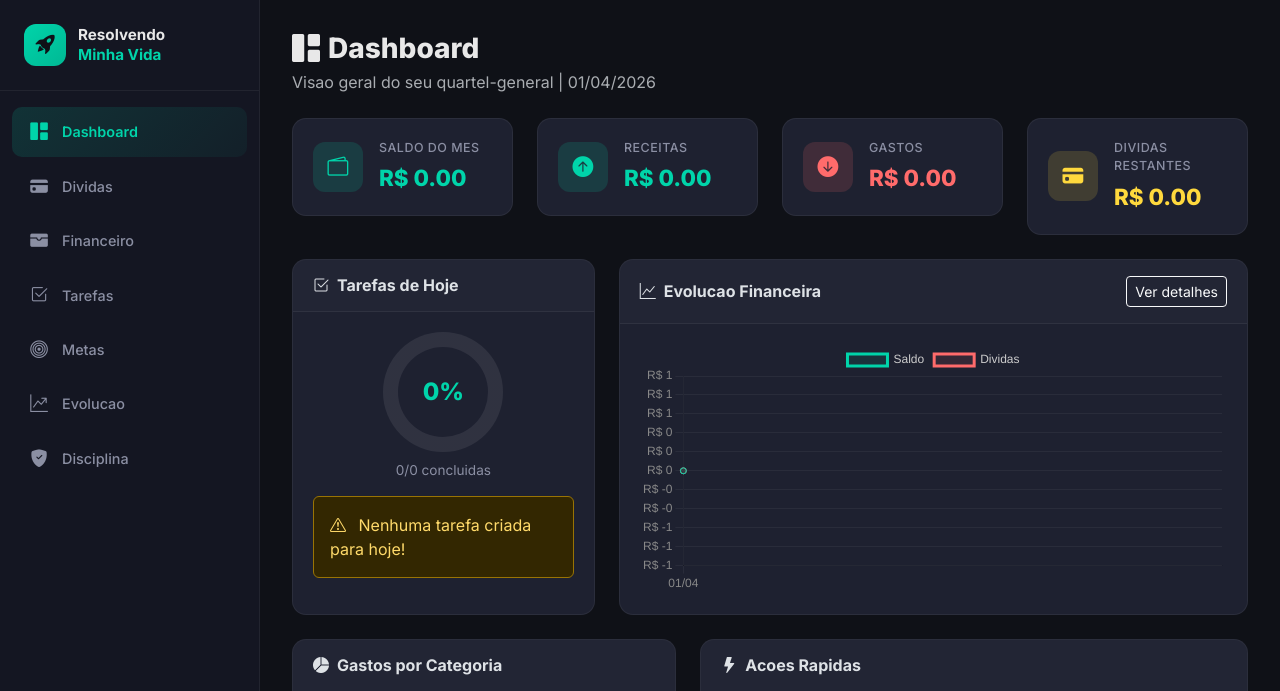
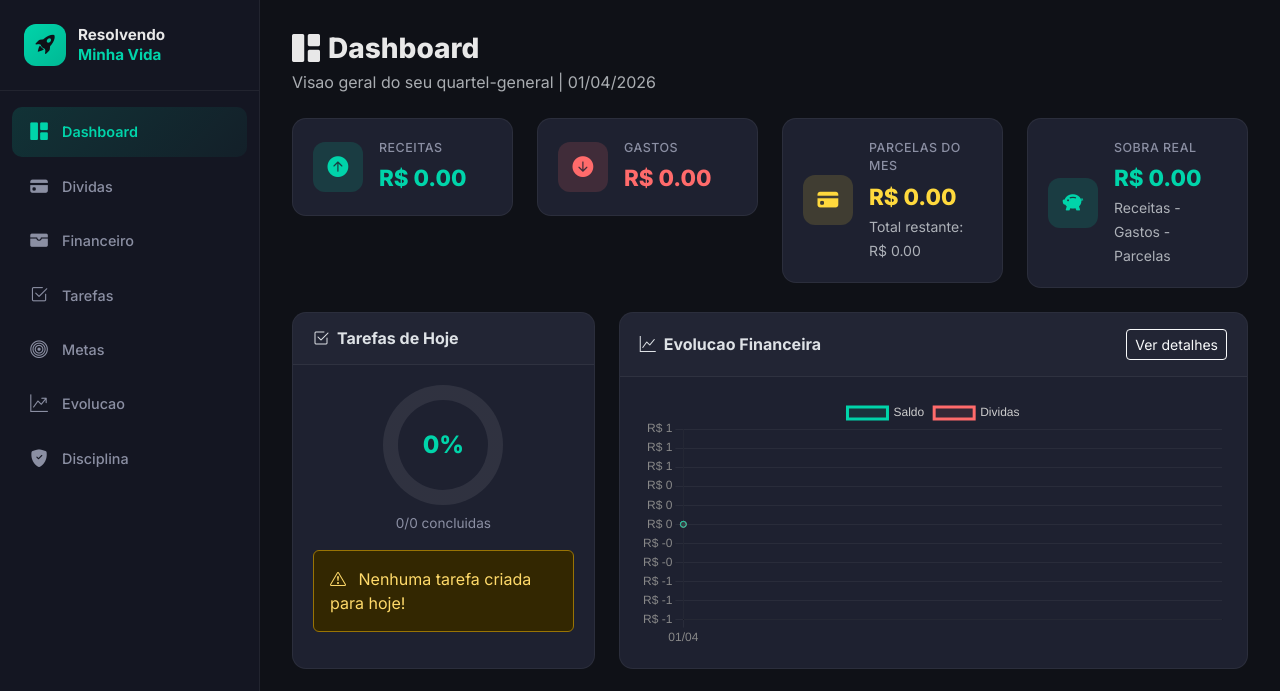
Before and after one commit to luishenriquecoc1-pixel/ll, a Flask app: page / in a window 1280 px wide. Shown: the top 691 px of the page. Run offline with Flask 3, Linux system fonts and the light colour scheme; the visitor is signed in with stand-in values (Sample User, id 1); data comes from the database, SQL or seed files in the repository; data that the repository does not hold is empty; some libraries are stand-ins or nearby versions.

Commit message:
Melhorias dashboard: parcelas do mes e sobra real
- Card "Parcelas do Mes" mostra quanto paga de divida por mes
  (soma das parcelas), nao o total restante
- Card "Sobra Real" = receitas - gastos - parcelas
- Total restante das dividas aparece como texto secundario

Co-Authored-By: Claude Opus 4.6 (1M context) <noreply@anthropic.com>

```diff
--- a/app.py
+++ b/app.py
@@ -82,7 +82,9 @@ def dashboard():
     receitas = models.total_receitas_mes(uid)
     gastos = models.total_gastos_mes(uid)
     saldo = receitas - gastos
-    dividas = models.total_dividas(uid)
+    dividas_total = models.total_dividas(uid)
+    parcelas_mes = models.total_parcelas_mes(uid)
+    sobra_real = receitas - gastos - parcelas_mes
     prog = models.progresso_tarefas(hoje.isoformat(), uid)
     tarefas_hoje = models.listar_tarefas(hoje.isoformat(), uid)
     gastos_cat = models.gastos_por_categoria(uid)
@@ -99,7 +101,9 @@ def dashboard():
                            saldo=saldo,
                            receitas=receitas,
                            gastos_total=gastos,
-                           dividas=dividas,
+                           dividas_total=dividas_total,
+                           parcelas_mes=parcelas_mes,
+                           sobra_real=sobra_real,
                            progresso=prog,
                            tarefas_hoje=tarefas_hoje,
                            gastos_cat=gastos_cat,
--- a/models.py
+++ b/models.py
@@ -157,8 +157,18 @@ def deletar_divida(divida_id):
 
 
 def total_dividas(usuario_id=1):
+    """Total restante de todas as dividas ativas."""
     db = get_db()
     val = fetchval(db, "SELECT COALESCE(SUM(valor_total - valor_pago), 0) FROM dividas WHERE usuario_id = ? AND paga = 0",
+                   (usuario_id,))
+    db.close()
+    return val or 0
+
+
+def total_parcelas_mes(usuario_id=1):
+    """Soma das parcelas mensais de todas as dividas ativas (quanto paga por mes)."""
+    db = get_db()
+    val = fetchval(db, "SELECT COALESCE(SUM(valor_parcela), 0) FROM dividas WHERE usuario_id = ? AND paga = 0",
                    (usuario_id,))
     db.close()
     return val or 0
--- a/templates/dashboard.html
+++ b/templates/dashboard.html
@@ -9,17 +9,6 @@
 
 <!-- Cards Principais -->
 <div class="row g-4 mb-4">
-    <div class="col-md-6 col-xl-3">
-        <div class="stat-card {{ 'positive' if saldo >= 0 else 'negative' }}">
-            <div class="stat-icon">
-                <i class="bi bi-wallet2"></i>
-            </div>
-            <div class="stat-info">
-                <span class="stat-label">Saldo do Mes</span>
-                <span class="stat-value">R$ {{ "%.2f"|format(saldo) }}</span>
-            </div>
-        </div>
-    </div>
     <div class="col-md-6 col-xl-3">
         <div class="stat-card income">
             <div class="stat-icon">
@@ -48,8 +37,21 @@
                 <i class="bi bi-credit-card-fill"></i>
             </div>
             <div class="stat-info">
-                <span class="stat-label">Dividas Restantes</span>
-                <span class="stat-value">R$ {{ "%.2f"|format(dividas) }}</span>
+                <span class="stat-label">Parcelas do Mes</span>
+                <span class="stat-value">R$ {{ "%.2f"|format(parcelas_mes) }}</span>
+                <small class="text-muted">Total restante: R$ {{ "%.2f"|format(dividas_total) }}</small>
+            </div>
+        </div>
+    </div>
+    <div class="col-md-6 col-xl-3">
+        <div class="stat-card {{ 'positive' if sobra_real >= 0 else 'negative' }}">
+            <div class="stat-icon">
+                <i class="bi bi-piggy-bank-fill"></i>
+            </div>
+            <div class="stat-info">
+                <span class="stat-label">Sobra Real</span>
+                <span class="stat-value">R$ {{ "%.2f"|format(sobra_real) }}</span>
+                <small class="text-muted">Receitas - Gastos - Parcelas</small>
             </div>
         </div>
     </div>
```
